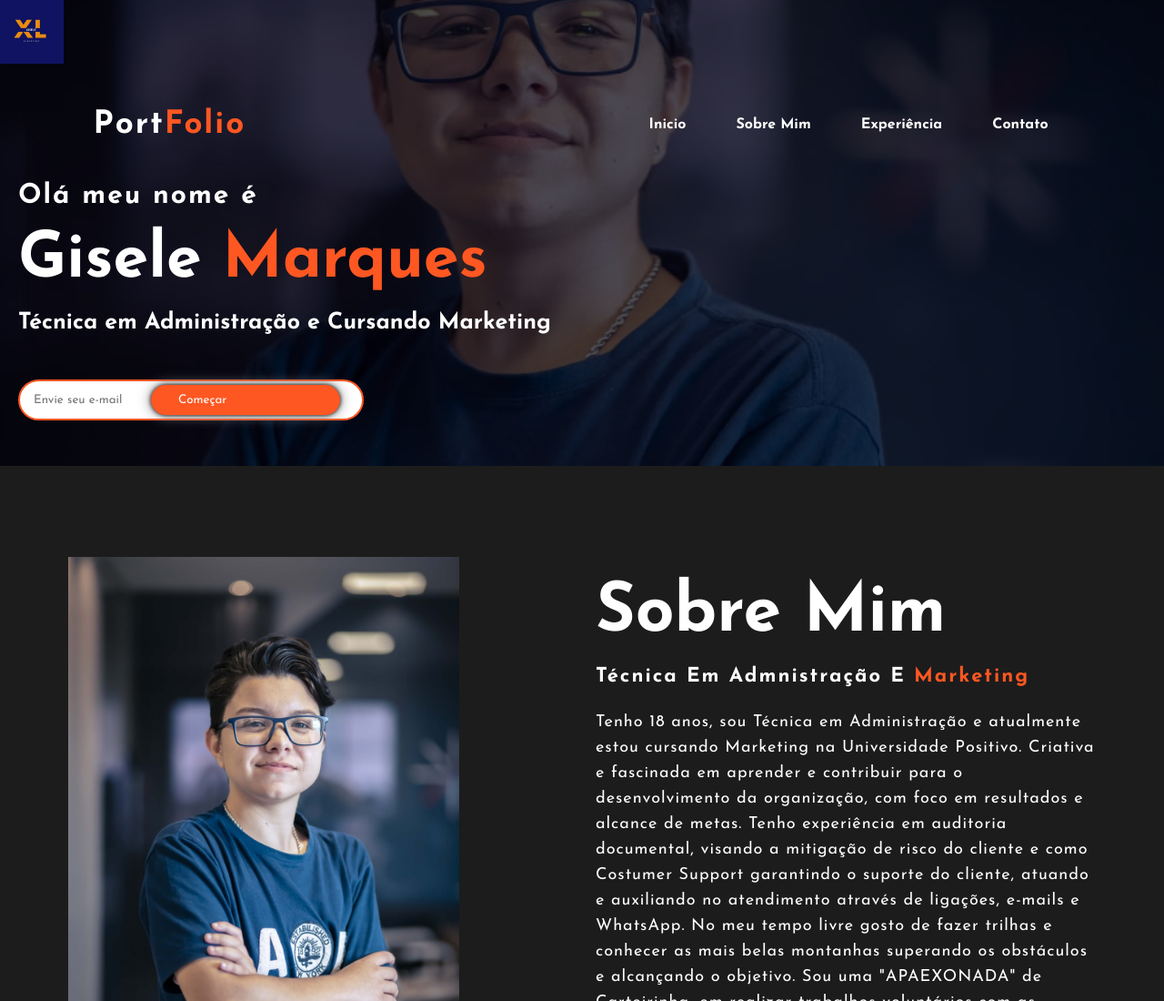
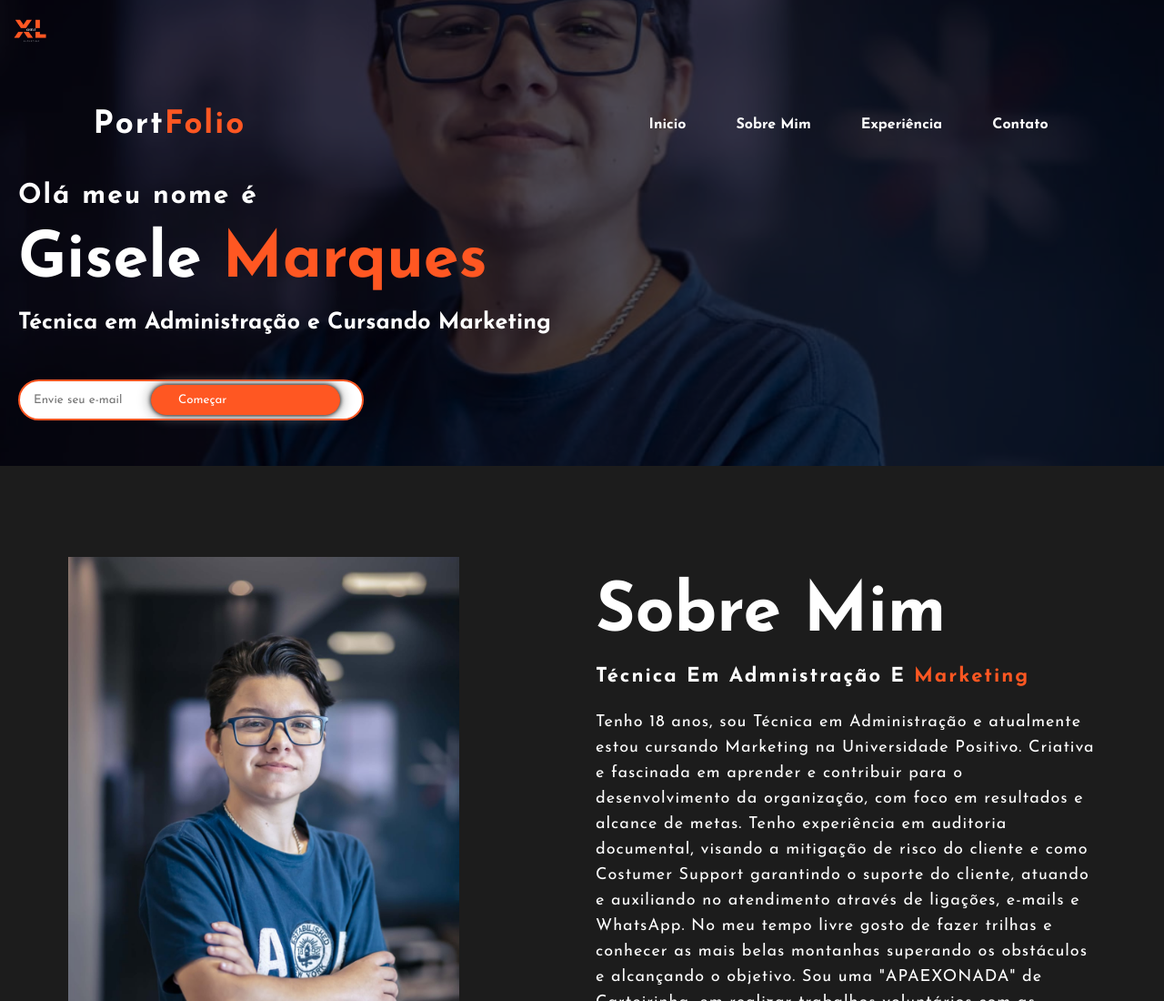
Before and after one commit to xlxl04/projeto, a plain HTML site: page index.html in a window 1280 px wide. Shown: the top 1100 px of the page at 91% size. Drawn offline with Linux system fonts and the light colour scheme.

Commit message:
logo png

```diff
--- a/index.html
+++ b/index.html
@@ -13,7 +13,7 @@
 <body>
     <div class="background">
         <div class="logo">
-            <img src="logo.jpeg" alt="">
+            <img src="logoxl.png" alt="">
 
         </div><!--logo-->
         <nav>
```
Also changed, not shown: logoxl.png (added).
